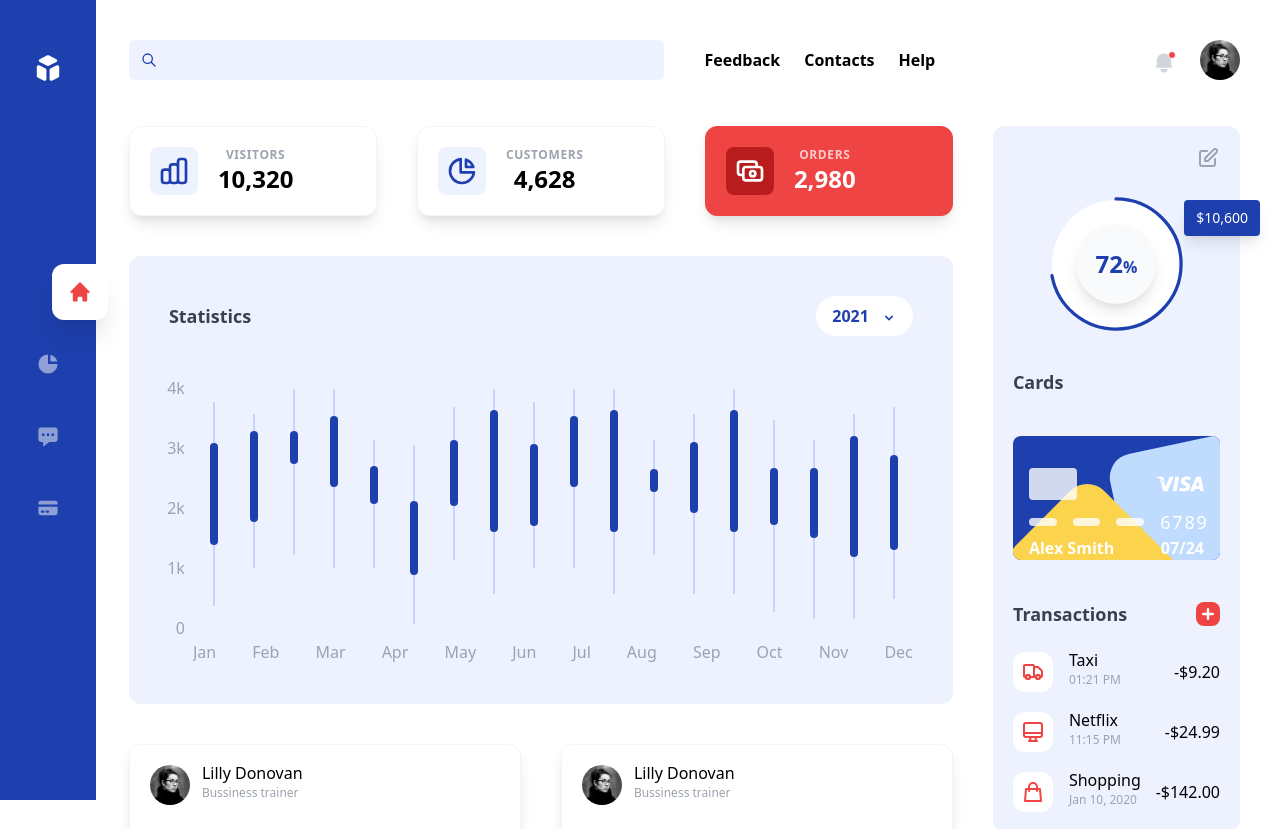
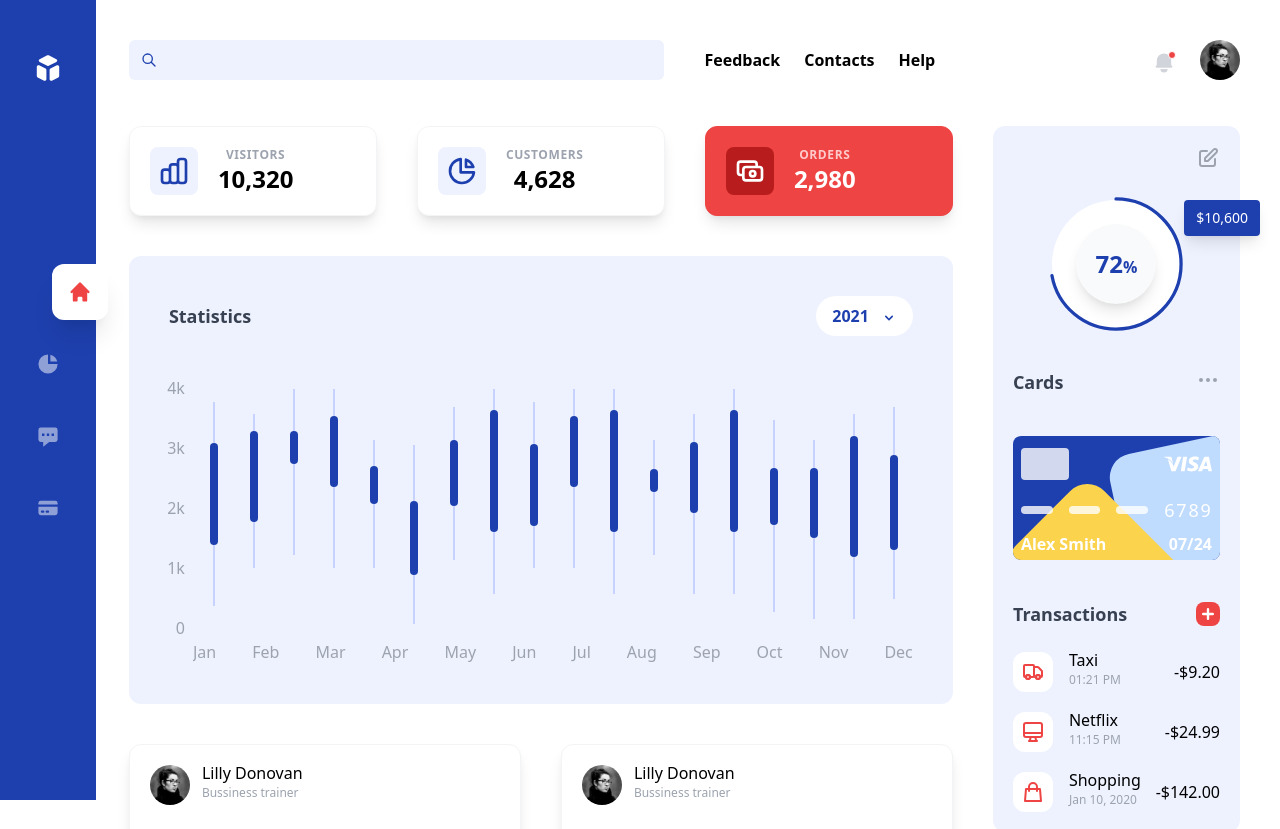
Before and after one commit to marcopgordillo/dashboard-vue-tailwindcss, a Vue app: page / in a window 1280 px wide. Shown: the top 829 px of the page. Built offline with nearby package versions, Linux system fonts and the light colour scheme.

Commit message:
Add dots Icon

```diff
--- a/src/components/Cards.vue
+++ b/src/components/Cards.vue
@@ -2,15 +2,15 @@
     <div class="flex justify-between">
         <h3 class="text-lg font-semibold text-gray-700">Cards</h3>
         <a href="#" class="inline-block w-6 text-gray-400 hover:text-gray-800">
-
+            <DotsHorizontalIcon />
         </a>
     </div>
-    <div class="mt-4">
+    <div class="mt-4 md:w-1/2 lg:w-full md:mx-auto">
         <div class="relative w-full bg-blue-800 rounded-lg overflow-hidden pt-3/5">
            <div class="absolute top-0 -right-1/2 w-full pt-3/5 -rotate-12 bg-blue-200 rounded-3xl"></div>
            <div class="absolute top-3/4 left-0 w-full pt-3/5 rotate-45 bg-yellow-300 rounded-3xl"></div>
 
-           <div class="absolute inset-0 py-6 px-4 flex flex-col justify-between">
+           <div class="absolute inset-0 py-6 lg:py-1 px-4 lg:px-2 flex flex-col justify-between">
                <div class="flex justify-between items-center">
                    <div class="block w-12 h-8 bg-white bg-opacity-80 rounded"></div>
                    <div class="w-12 text-white">
@@ -35,5 +35,6 @@
 </template>
 
 <script setup>
+import { DotsHorizontalIcon } from '@heroicons/vue/outline'
 import { VisaLogo } from '@/components/icons'
 </script>
```
